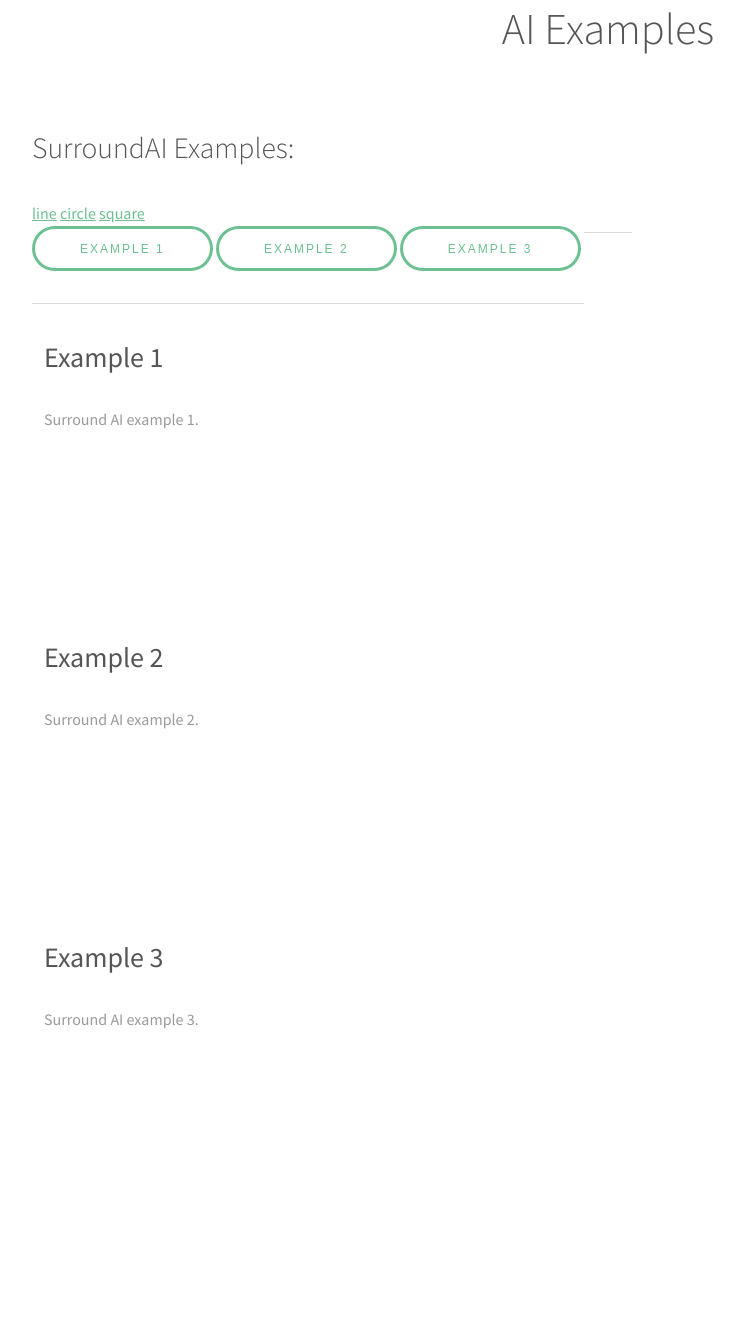
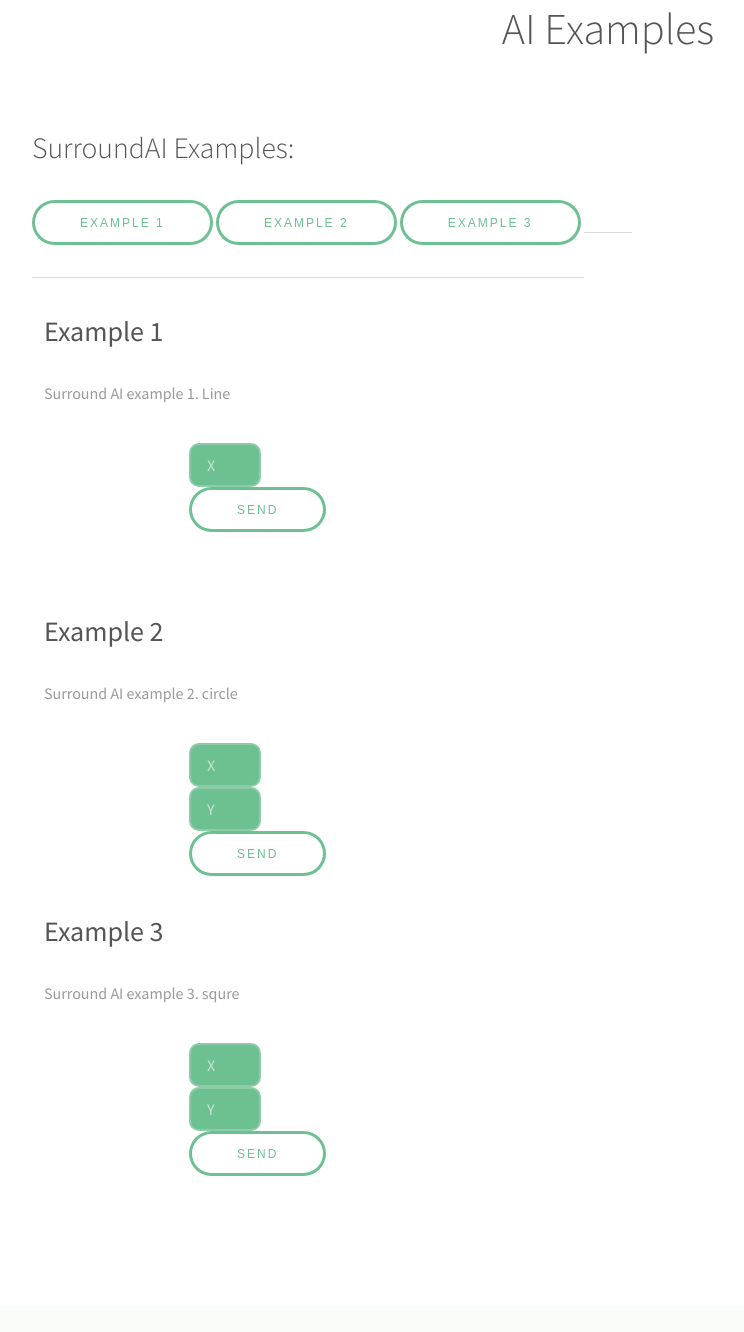
Before and after one commit to kevin123george/surroundq, a Django app: page /example in a window 1280 px wide. Shown: the part 144-1476 px from the top of the page, without its empty margins (32-776 px from the left). After the commit the page ends 1320 px from the top, so only its background shows below. Run offline with Django 3.2, Linux system fonts and the light colour scheme.

Commit message:
example page in put

```diff
--- a/core/views.py
+++ b/core/views.py
@@ -11,6 +11,84 @@ def index(request):
 
 
 def example(request):
+    lookup = request.GET.get('q')
+    print(lookup)
+    if lookup:
+        print("\n The machine has learned to draw a line from (-x,-y) tp (x,y)")
+        # val = int(input("\nEnter the value of x(y=x): "));
+        # val = int(10)
+        val = int(lookup)
+        plt.plot(range(val), '-r')
+        plt.title('Graph of y-x=0')
+        plt.xlabel('x', color='#1C2833')
+        plt.ylabel('y', color='#1C2833')
+        plt.grid()
+        # plt.savefig("plot_circle_matplotlib_01.png", bbox_inches='tight')
+        plt.show()
+        return render(request, 'example.html')
+    if request.GET.get('x') and request.GET.get('y'):
+        print("The machine has learned to identify if the points specified is inside or outside the circle")
+        # xval = int(input("\nEnter the value of x: "));
+        # yval = int(input("\nEnter the value of y: "));
+        xval = int(request.GET.get('x'))
+        yval = int(request.GET.get('y'))
+        if (xval * xval) + (yval * yval) > 25:
+            print("Outside circle")
+            xlimt = xval + 1
+            ylimt = yval + 1
+        else:
+            print("Inside circle")
+            xlimt = ylimt = 6
+        circle1 = plt.Circle((0, 0), 5, color='r')
+
+        fig, ax = plt.subplots(1)
+        ax.set_aspect(1)
+        plt.xlim(-xlimt, xlimt)
+        plt.ylim(-ylimt, ylimt)
+        ax.add_artist(circle1)
+        ax.plot((xval), (yval), 'o', color='y')
+        plt.plot(xval, yval)
+        plt.grid(linestyle='--')
+        plt.title('Circle with radius 5', fontsize=8)
+        # plt.savefig("plot_circle_matplotlib_01.png", bbox_inches='tight')
+        plt.show()
+        return render(request, 'example.html')
+
+    if request.GET.get('a') and request.GET.get('b'):
+        print("The machine has learned to identify if the points specified is inside or outside the square")
+        xval = int(request.GET.get('a'))
+        yval = int(request.GET.get('b'))
+        if xval >= -4 and xval <= 4 and yval >= -4 and yval <= 4:
+            print("Inside")
+            xlimt = ylimt = 6
+        else:
+            print("Outside")
+            xlimt = xval + 1
+            ylimt = yval + 1
+
+        fig, ax = plt.subplots(1)
+        ax.set_aspect(1)
+        plt.xlim(-xlimt, xlimt)
+        plt.ylim(-ylimt, ylimt)
+        ax.add_patch(
+            patches.Rectangle(
+                xy=(-4, -4),  # point of origin.
+                width=8,
+                height=8,
+                linewidth=1,
+                color='red',
+                fill=True
+            )
+        )
+        ax.plot((xval), (yval), 'o', color='y')
+        plt.plot(xval, yval)
+        plt.grid(linestyle='--')
+        plt.title('Square with width 5', fontsize=8)
+        # plt.savefig("plot_circle_matplotlib_01.png", bbox_inches='tight')
+        plt.show()
+        return render(request, 'example.html')
+
+    print("=============")
     return render(request, 'example.html')
 
 
@@ -24,103 +102,3 @@ def theory(request):
 
 def aipipeline(request):
     return render(request, 'aipipeline.html')
-
-
-def sLine(request):
-    print("\n The machine has learned to draw a line from (-x,-y) tp (x,y)")
-    val = int(input("\nEnter the value of x(y=x): "));
-    # val = int(10)
-    plt.plot(range(val), '-r')
-    plt.title('Graph of y-x=0')
-    plt.xlabel('x', color='#1C2833')
-    plt.ylabel('y', color='#1C2833')
-    plt.grid()
-    # plt.savefig("plot_circle_matplotlib_01.png", bbox_inches='tight')
-    plt.show()
-    return render(request, 'example.html')
-
-
-
-def circle(request):
-    print("The machine has learned to identify if the points specified is inside or outside the circle")
-    xval = int(input("\nEnter the value of x: "));
-    yval = int(input("\nEnter the value of y: "));
-    if (xval * xval) + (yval * yval) > 25:
-        print("Outside circle")
-        xlimt = xval + 1
-        ylimt = yval + 1
-    else:
-        print("Inside circle")
-        xlimt = ylimt = 6
-    circle1 = plt.Circle((0, 0), 5, color='r')
-
-    fig, ax = plt.subplots(1)
-    ax.set_aspect(1)
-    plt.xlim(-xlimt, xlimt)
-    plt.ylim(-ylimt, ylimt)
-    ax.add_artist(circle1)
-    ax.plot((xval), (yval), 'o', color='y')
-    plt.plot(xval, yval)
-    plt.grid(linestyle='--')
-    plt.title('Circle with radius 5', fontsize=8)
-    # plt.savefig("plot_circle_matplotlib_01.png", bbox_inches='tight')
-    plt.show()
-    return render(request, 'example.html')
-
-
-
-def square(request):
-    print("The machine has learned to identify if the points specified is inside or outside the square")
-    xval = int(input("\nEnter the value of x: "));
-    yval = int(input("\nEnter the value of y: "));
-    if xval >= -4 and xval <= 4 and yval >= -4 and yval <= 4:
-        print("Inside")
-        xlimt = ylimt = 6
-    else:
-        print("Outside")
-        xlimt = xval + 1
-        ylimt = yval + 1
-
-    fig, ax = plt.subplots(1)
-    ax.set_aspect(1)
-    plt.xlim(-xlimt, xlimt)
-    plt.ylim(-ylimt, ylimt)
-    ax.add_patch(
-        patches.Rectangle(
-            xy=(-4, -4),  # point of origin.
-            width=8,
-            height=8,
-            linewidth=1,
-            color='red',
-            fill=True
-        )
-    )
-    ax.plot((xval), (yval), 'o', color='y')
-    plt.plot(xval, yval)
-    plt.grid(linestyle='--')
-    plt.title('Square with width 5', fontsize=8)
-    # plt.savefig("plot_circle_matplotlib_01.png", bbox_inches='tight')
-    plt.show()
-    return render(request, 'example.html')
-
-
-
-def linear():
-    choice = int(input("What the machine will learn"
-                       "\n1: Straight line passing through (0,0) with an angle of 45 degree between x and y axes"
-                       "\n2: Circle with radius of 5 centered at (0,0)"
-                       "\n3: A square of width 8 and centered at (0,0)"
-                       "\nChoose your option: "));
-    cont = "y";
-    while cont != "n":
-        if choice == 1:
-            sLine();
-            cont = "n";
-        elif choice == 2:
-            circle();
-            cont = "n";
-        elif choice == 3:
-            square();
-            cont = "n";
-        else:
-            choice = int(input("\nWrong choice, enter choice again: "));
--- a/surrond/urls.py
+++ b/surrond/urls.py
@@ -27,8 +27,5 @@ urlpatterns = [
     path('aiconcept',views.aiconcept),
     path('theory',views.theory),
     path('aipipleine',views.aipipeline),
-    path('line',views.sLine),
-    path('circle',views.circle),
-    path('square',views.square),
     path('admin/', admin.site.urls),
 ]+ static(settings.STATIC_URL, document_root=settings.STATIC_ROOT)
--- a/templates/example.html
+++ b/templates/example.html
@@ -83,10 +83,7 @@
 						<h2 id="elements">SurroundAI Examples:</h2>
 						<div class="row 200%">
 							<div class="6u 12u$(medium)">
-<!-- Break -->
-												<a href="/line">line</a>
-												<a href="/circle"> circle</a>
-												<a href="/square">square</a>
+
 
 											<div class="tab">
 
@@ -97,17 +94,31 @@
 <hr>
 													<div id="London" class="tabcontent">
 													  <h3>Example 1 </h3>
-													  <p>Surround AI example 1.</p>
+													  <p>Surround AI example 1. Line</p>
+															<form method="GET" style="margin-left: 40%;margin-right: 40%;margin-top: 10%;margin-bottom: 5%">
+															<input type="text" name="q" id="id_q" placeholder="X " >
+															<button type="submit">send</button>
+															</form>
 													</div>
 
 													<div id="Paris" class="tabcontent">
 													  <h3>Example 2</h3>
-													  <p>Surround AI example 2.</p>
+													  <p>Surround AI example 2. circle</p>
+														<form method="GET" style="margin-left: 40%;margin-right: 40%;margin-top: 10%;margin-bottom: 5%">
+															<input type="text" name="x" id="id_q" placeholder="X" >
+															<input type="text" name="y" id="id_q" placeholder="Y" >
+															<button type="submit">send</button>
+														</form>
 													</div>
 
 													<div id="Tokyo" class="tabcontent">
 													  <h3>Example 3</h3>
-													  <p>Surround AI example 3.</p>
+													  <p>Surround AI example 3. squre</p>
+														<form method="GET" style="margin-left: 40%;margin-right: 40%;margin-top: 10%;margin-bottom: 5%">
+															<input type="text" name="a" id="id_q" placeholder="X " >
+															<input type="text" name="b" id="id_q" placeholder="Y " >
+															<button type="submit">send</button>
+														</form>
 													</div>
 										</div>
 									</form>
```
Also changed, not shown: templates/test.html (added, +21 -0 lines).
